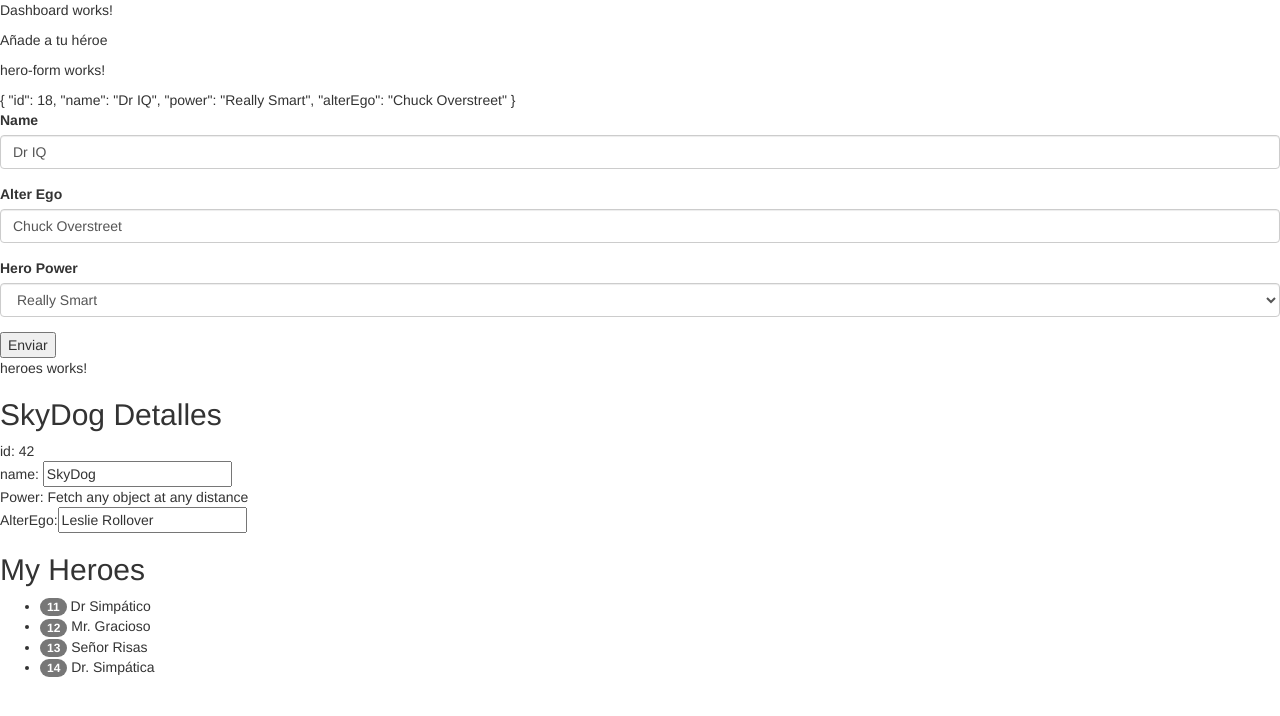
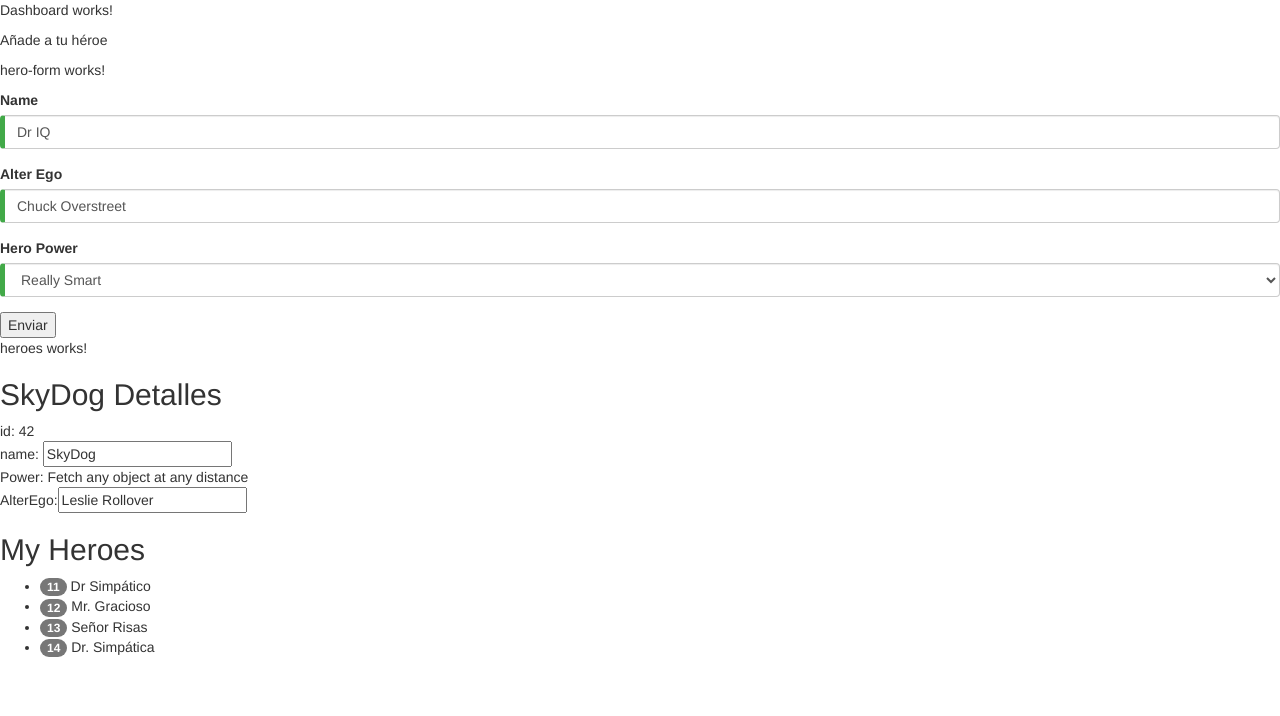
Before and after one commit to andriusmw/heroform3, an Angular app: page / in a window 1280 px wide. Shown: the top 716 px of the page. Built offline with nearby package versions, Linux system fonts and the light colour scheme.

Commit message:
añadiendo campos required + css

```diff
--- a/src/app/hero-form/hero-form.component.html
+++ b/src/app/hero-form/hero-form.component.html
@@ -2,7 +2,7 @@
 
 <div>
   <form #heroForm="ngForm">
-    {{ model | json }} <!--Lo transforma a json, string para mostrar arriba como lo que escribes se modifica-->
+   <!-- {{ model | json }} Lo transforma a json, string para mostrar arriba como lo que escribes se modifica-->
     <div class="form-group">
       <label for="name">Name</label>
       <input type="text" class="form-control" id="name"
@@ -13,6 +13,7 @@
     <div class="form-group">
       <label for="alterEgo">Alter Ego</label>
       <input type="text"  class="form-control" id="alterEgo"
+            required
              [(ngModel)]="model.alterEgo" name="alterEgo">
     </div>
 
--- /dev/null
+++ b/src/assets/forms.css
@@ -0,0 +1,7 @@
+.ng-valid[required], .ng-valid.required  {
+  border-left: 5px solid #42A948; /* green */
+}
+
+.ng-invalid:not(form)  {
+  border-left: 5px solid #a94442; /* red */
+}
--- a/src/index.html
+++ b/src/index.html
@@ -6,6 +6,7 @@
   <base href="/">
   <meta name="viewport" content="width=device-width, initial-scale=1">
   <link rel="icon" type="image/x-icon" href="favicon.ico">
+  <link rel="stylesheet" href="assets/forms.css"> <!--Estilos requiered-->
 </head>
 <body>
   <app-root></app-root>
```
